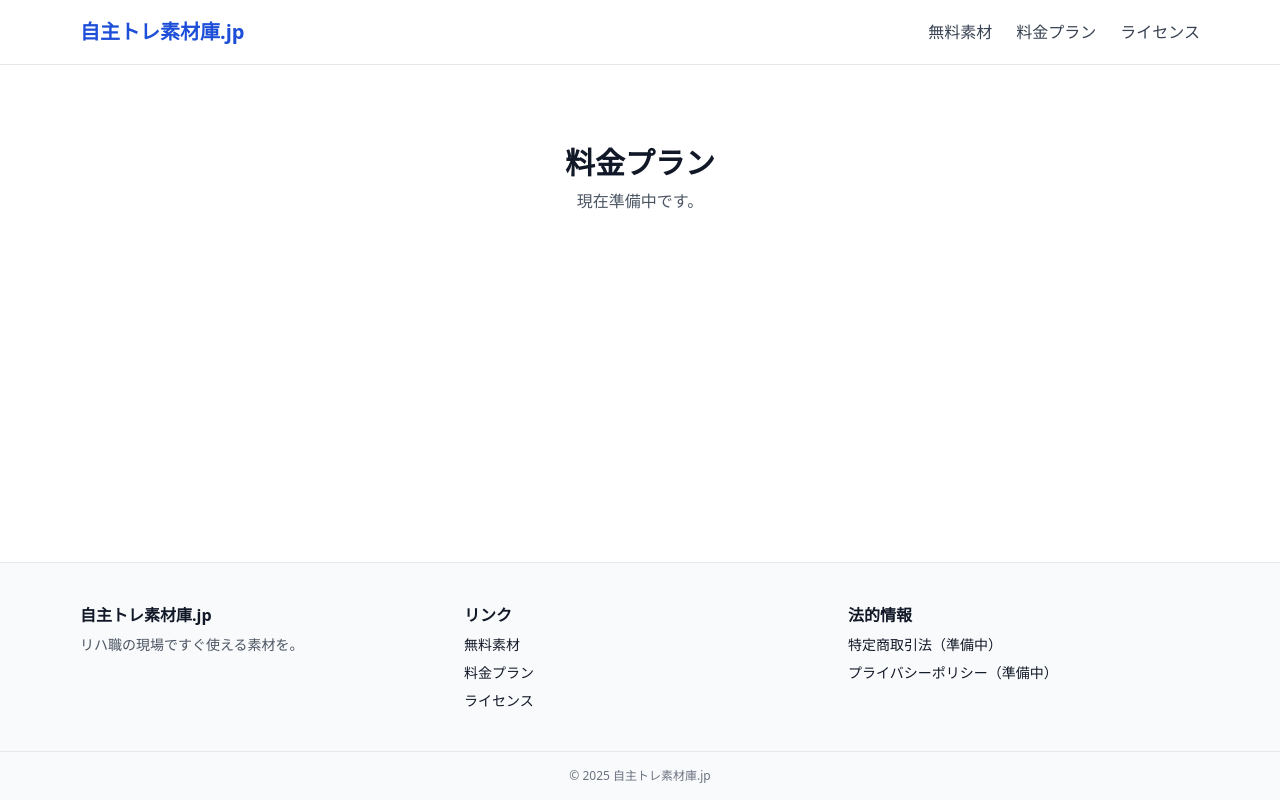
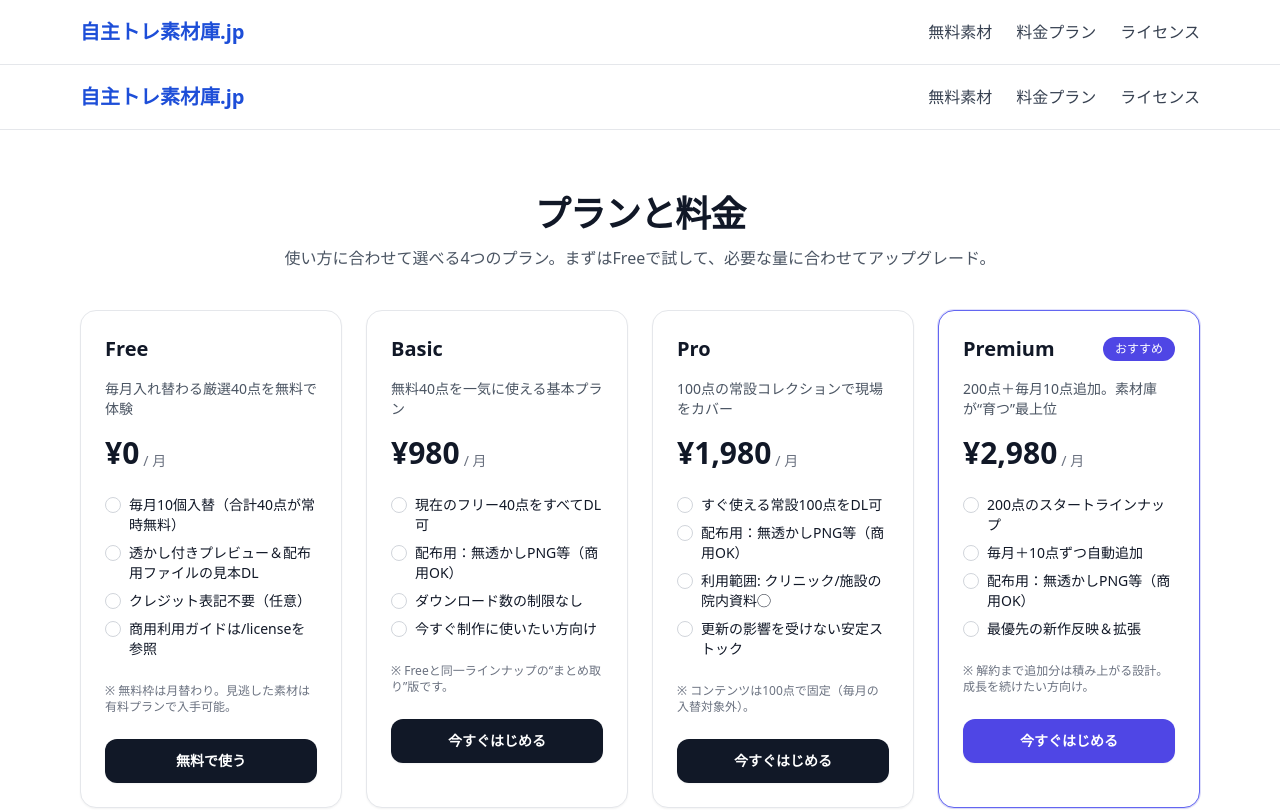
Before and after one commit to makomaru2023/Self-Training, a Next.js app: page /pricing in a window 1280 px wide. Shown: the top 810 px of the page. Built offline with nearby package versions, Linux system fonts and the light colour scheme.

Commit message:
add: PricingTable component and pricing page

```diff
--- a/app/pricing/page.tsx
+++ b/app/pricing/page.tsx
@@ -1,8 +1,14 @@
+// app/pricing/page.tsx
+import PricingTable from '@/components/PricingTable'
+import Header from '@/components/Header'
+import Footer from '@/components/Footer'
+
 export default function PricingPage() {
   return (
-    <div className="py-20 text-center">
-      <h1 className="text-3xl font-bold">料金プラン</h1>
-      <p className="text-gray-600 mt-2">現在準備中です。</p>
-    </div>
-  );
+    <main>
+      <Header />
+      <PricingTable />
+      <Footer />
+    </main>
+  )
 }
--- /dev/null
+++ b/components/PricingTable.tsx
@@ -0,0 +1,173 @@
+// Next.js 14 / App Router 用の料金表コンポーネント（Tailwind）
+// - プラン名: Free / Basic / Pro / Premium（Pro/Premium型）
+// - GA4: checkout_start / purchase（ダミー送信ポイント）
+// - CTAは将来Stripeへ差し替え可能（現状は /checkout?plan=... に遷移）
+// - デザイン: シンプル＆視認性重視。モバイル1列, md:2列, lg:4列。
+
+'use client'
+
+import { useCallback } from 'react'
+import Link from 'next/link'
+
+// 説明文（LPや/pricingのコピーとしても使い回せます）
+export const planCopy = {
+  free: {
+    name: 'Free',
+    price: '¥0',
+    cadence: '月',
+    tagline: '毎月入れ替わる厳選40点を無料で体験',
+    bullets: [
+      '毎月10個入替（合計40点が常時無料）',
+      '透かし付きプレビュー＆配布用ファイルの見本DL',
+      'クレジット表記不要（任意）',
+      '商用利用ガイドは/licenseを参照',
+    ],
+    note: '※ 無料枠は月替わり。見逃した素材は有料プランで入手可能。',
+  },
+  basic: {
+    name: 'Basic',
+    price: '¥980',
+    cadence: '月',
+    tagline: '無料40点を一気に使える基本プラン',
+    bullets: [
+      '現在のフリー40点をすべてDL可',
+      '配布用：無透かしPNG等（商用OK）',
+      'ダウンロード数の制限なし',
+      '今すぐ制作に使いたい方向け',
+    ],
+    note: '※ Freeと同一ラインナップの“まとめ取り”版です。',
+  },
+  pro: {
+    name: 'Pro',
+    price: '¥1,980',
+    cadence: '月',
+    tagline: '100点の常設コレクションで現場をカバー',
+    bullets: [
+      'すぐ使える常設100点をDL可',
+      '配布用：無透かしPNG等（商用OK）',
+      '利用範囲: クリニック/施設の院内資料◯',
+      '更新の影響を受けない安定ストック',
+    ],
+    note: '※ コンテンツは100点で固定（毎月の入替対象外）。',
+  },
+  premium: {
+    name: 'Premium',
+    price: '¥2,980',
+    cadence: '月',
+    tagline: '200点＋毎月10点追加。素材庫が“育つ”最上位',
+    bullets: [
+      '200点のスタートラインナップ',
+      '毎月＋10点ずつ自動追加',
+      '配布用：無透かしPNG等（商用OK）',
+      '最優先の新作反映＆拡張',
+    ],
+    note: '※ 解約まで追加分は積み上がる設計。成長を続けたい方向け。',
+  },
+} as const
+
+// GA4 送信（存在しなければ安全に無視）
+function gaEvent(event: string, params: Record<string, unknown>) {
+  if (typeof window !== 'undefined' && (window as any).gtag) {
+    ;(window as any).gtag('event', event, params)
+  }
+}
+
+// 価格表カードUI
+function PlanCard({
+  planKey,
+  highlight = false,
+}: {
+  planKey: keyof typeof planCopy
+  highlight?: boolean
+}) {
+  const p = planCopy[planKey]
+  const planId = planKey
+
+  const onCheckout = useCallback(() => {
+    gaEvent('checkout_start', {
+      plan_id: planId,
+      plan_name: p.name,
+      value: p.price.replace(/[^0-9]/g, ''),
+      currency: 'JPY',
+    })
+  }, [planId, p.name, p.price])
+
+  return (
+    <div
+      className={[
+        'flex flex-col rounded-2xl border p-6 shadow-sm',
+        highlight
+          ? 'border-indigo-500 shadow-lg ring-1 ring-indigo-500/20'
+          : 'border-gray-200',
+        'bg-white',
+      ].join(' ')}
+    >
+      <div className="mb-4 flex items-center justify-between">
+        <h3 className="text-xl font-semibold">{p.name}</h3>
+        {highlight && (
+          <span className="inline-flex items-center rounded-full bg-indigo-600 px-3 py-1 text-xs font-medium text-white">
+            おすすめ
+          </span>
+        )}
+      </div>
+
+      <p className="text-sm text-gray-600 mb-4">{p.tagline}</p>
+
+      <div className="mb-6 flex items-end gap-1">
+        <span className="text-3xl font-bold">{p.price}</span>
+        <span className="text-sm text-gray-500"> / {p.cadence}</span>
+      </div>
+
+      <ul className="mb-6 space-y-2 text-sm">
+        {p.bullets.map((b, i) => (
+          <li key={i} className="flex gap-2">
+            <span className="mt-[2px] inline-block h-4 w-4 shrink-0 rounded-full border border-gray-300"></span>
+            <span>{b}</span>
+          </li>
+        ))}
+      </ul>
+
+      {p.note && <p className="mb-6 text-xs text-gray-500">{p.note}</p>}
+
+      <Link
+        href={`/checkout?plan=${planId}`}
+        onClick={onCheckout}
+        className={[
+          'inline-flex w-full items-center justify-center rounded-xl px-4 py-3 text-sm font-semibold shadow-sm',
+          highlight
+            ? 'bg-indigo-600 text-white hover:bg-indigo-700'
+            : 'bg-gray-900 text-white hover:bg-black',
+        ].join(' ')}
+      >
+        {planKey === 'free' ? '無料で使う' : '今すぐはじめる'}
+      </Link>
+    </div>
+  )
+}
+
+export default function PricingTable() {
+  return (
+    <section className="mx-auto max-w-6xl px-4 py-16">
+      <header className="mx-auto max-w-3xl text-center">
+        <h2 className="text-3xl font-bold tracking-tight sm:text-4xl">
+          プランと料金
+        </h2>
+        <p className="mt-3 text-gray-600">
+          使い方に合わせて選べる4つのプラン。まずはFreeで試して、必要な量に合わせてアップグレード。
+        </p>
+      </header>
+
+      <div className="mt-10 grid grid-cols-1 gap-6 md:grid-cols-2 lg:grid-cols-4">
+        <PlanCard planKey="free" />
+        <PlanCard planKey="basic" />
+        <PlanCard planKey="pro" />
+        <PlanCard planKey="premium" highlight />
+      </div>
+
+      {/* 補助メッセージ */}
+      <p className="mt-8 text-center text-xs text-gray-500">
+        価格は税込み表示。利用規約・商用利用の詳細は<Link href="/license" className="text-indigo-600 underline">/license</Link>をご確認ください。
+      </p>
+    </section>
+  )
+}
```
